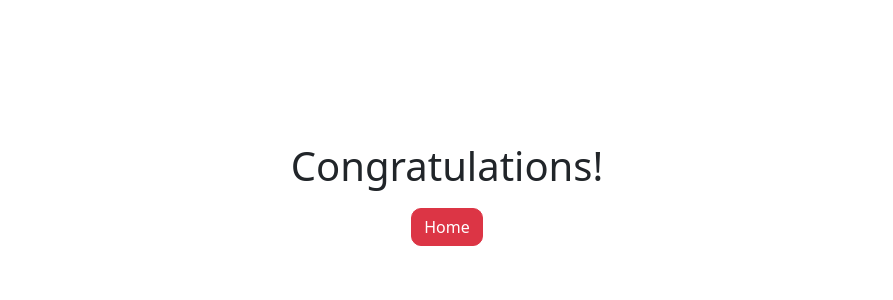
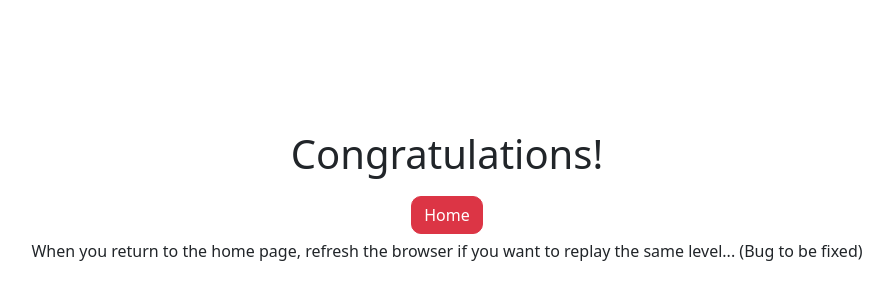
Before and after one commit to itselts/chinese-flashcards, a React (Vite) app: page /chinese-flashcards/congratulations in a window 1280 px wide. Shown: the part 86-386 px from the top of the page, without its empty margins (193-1086 px from the left). Built offline with nearby package versions, Linux system fonts and the light colour scheme.

Commit message:
congratulations page bug disclaimer

```diff
--- a/src/components/Card.tsx
+++ b/src/components/Card.tsx
@@ -1,7 +1,6 @@
 import { ChangeEvent, FormEvent } from 'react';
 import ReactCardFlip from "react-card-flip";
 import ConfettiExplosion from 'react-confetti-explosion';
-
 import '../styles.css';
 
 interface charDict {
--- a/src/routes/congratulations.tsx
+++ b/src/routes/congratulations.tsx
@@ -5,6 +5,7 @@ export default function Congratulations() {
         <div>
             <h1>Congratulations!</h1>
             <Link to={'/chinese-flashcards'} className="btn btn-danger">Home</Link>
+            <footer>When you return to the home page, refresh the browser if you want to replay the same level... (Bug to be fixed)</footer>
         </div>
     )
 }
--- a/src/routes/play.tsx
+++ b/src/routes/play.tsx
@@ -1,8 +1,6 @@
 import { useState, ChangeEvent, FormEvent } from 'react';
+import { Link, useNavigate, useLocation } from "react-router-dom";
 import Card from '../components/Card';
-import { Link, useNavigate } from "react-router-dom";
-
-import {useLocation} from "react-router-dom";
 import characters from '../characters.ts'
 
 export default function Play() {
```
